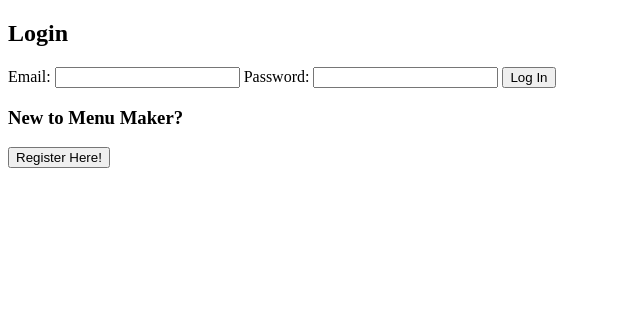
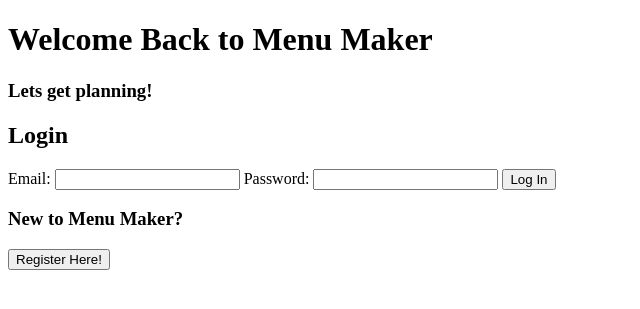
Before and after one commit to JenniferFulton/menu_maker, a Django app: template menu/login/templates/reg_login.html in a window 1280 px wide. Shown: the top 309 px of the page, without its empty margins (0-640 px from the left). Run offline with Django 3.2, Linux system fonts and the light colour scheme; the template is opened without the code that fills it, so the values that code supplies are empty.

Commit message:
login app comments refined and made sure each html had proper divs

```diff
--- a/menu/login/models.py
+++ b/menu/login/models.py
@@ -49,7 +49,7 @@ class UserManager(models.Manager):
         return errors
 
     def update_validator(self, postData):
-        #Validates user entry when they update their profile
+    #Validates user entry when they update their profile
         errors = {}
         check_user = User.objects.filter(email = postData['new_email'])
 
--- a/menu/login/templates/reg_login.html
+++ b/menu/login/templates/reg_login.html
@@ -4,14 +4,18 @@
     <meta charset="UTF-8">
     <meta http-equiv="X-UA-Compatible" content="IE=edge">
     <meta name="viewport" content="width=device-width, initial-scale=1.0">
-    <title>Registration and Login</title>
+    <title>Login to Menu Maker</title>
     <!-- {% load static %}
     <link rel="stylesheet" href="{% static 'css/reg_log.css' %}">  -->
 </head>
-
 <body>
     <div id=wrapper>
-        <!-- will display any error messages if the user doesn't match username and password, or if they have not registered -->
+        <div class="title">
+            <h1>Welcome Back to Menu Maker</h1>
+            <h3>Lets get planning!</h3>
+        </div>
+
+        <!-- error messages will appear here if email and password don't match or user is not registered -->
         {% if messages %}
         <ul class='messages'>
             {% for message in messages %}
@@ -33,12 +37,13 @@
 
                 <input type='submit' value='Log In'>
             </form>
+        </div>
 
-            <!-- for new users to register -->
+        <!-- for new users to register -->
+        <div class="register">
             <h3>New to Menu Maker?</h3>
             <button onclick='location.href="/registration"'>Register Here!</button>
         </div>
-
     </div>
 </body>
 </html>
--- a/menu/login/views.py
+++ b/menu/login/views.py
@@ -8,7 +8,7 @@ def registration_login(request):
     return render(request, 'reg_login.html')
 
 def registration(request):
-    #/registration will have a form for registration
+    #/registration will have a form for user registration
     return render(request, 'register.html')
 
 def register(request):
@@ -50,7 +50,7 @@ def login(request):
             return redirect('/success')
 
 def success(request):
-    #'/success' will redirect to examone app where the home page of the user will be with quotes
+    #'/success' will redirect to menu where the home page of the user will be with their menu for the week
     if 'user' not in request.session:
         return redirect('/')
     else:
@@ -61,7 +61,7 @@ def my_account(request,id):
     if 'user' not in request.session:
         return redirect('/')
 
-    #Takes users to page where they can edit, name and email
+    #Takes users to page where they can edit their profile
     logged_user = User.objects.get(id=id)
     context = {
         'user' : logged_user
```
Also changed, not shown: menu/login/templates/edit_account.html (+4 -4 lines), menu/login/templates/register.html (+7 -3 lines).
